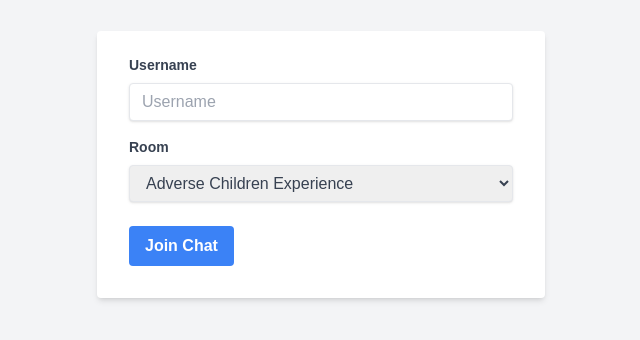
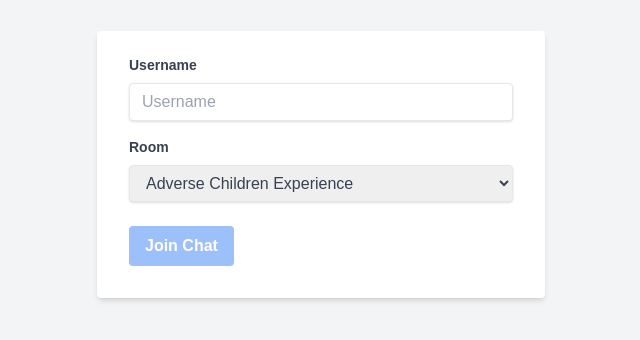
Before and after one commit to RaySatish/Shanky.well, a React (Create React App) app in the folder Pra/: page /chat/joinpage in a window 1280 px wide. Shown: the part 228-568 px from the top of the page, without its empty margins (319-959 px from the left). Built offline with nearby package versions, Linux system fonts and the light colour scheme.

Commit message:
Please enter the commit message for your changes. Lines starting with '#' will be ignored, and an empty message aborts the commit.
On branch main
Your branch is up to date with 'origin/main'.

Changes to be committed:
	modified:   Pra/src/pages/ChatPage.js
	modified:   Pra/src/pages/JoinPage.js

```diff
--- a/Pra/src/pages/ChatPage.js
+++ b/Pra/src/pages/ChatPage.js
@@ -8,7 +8,7 @@ const ChatPage = () => {
   const [room, setRoom] = useState("");
   const [username, setUsername] = useState("");
   const [messageInput, setMessageInput] = useState("");
-  const socket = io();
+  const socket = io("http://localhost:5000");
 
   useEffect(() => {
     const params = new URLSearchParams(window.location.search);
@@ -31,7 +31,7 @@ const ChatPage = () => {
     return () => {
       socket.disconnect();
     };
-  }, []);
+  }, [socket, username]);
 
   const sendMessage = (e) => {
     e.preventDefault();
--- a/Pra/src/pages/JoinPage.js
+++ b/Pra/src/pages/JoinPage.js
@@ -7,9 +7,12 @@ const JoinPage = () => {
   const [username, setUsername] = useState('');
   const [room, setRoom] = useState('');
 
-  const handleJoinChat = (e) => {
-    e.preventDefault();
-    navigate(`/chat/chatpage?username=${username}&room=${room}`);
+  const handleJoinChat = () => {
+    if (username.trim() !== '') { // Check if username is not empty or only whitespace
+      navigate(`/chat/chatpage?username=${username}&room=${room}`);
+    } else {
+      alert('Please enter a username.'); // Show an alert if username is empty
+    }
   };
 
   return (
@@ -52,9 +55,10 @@ const JoinPage = () => {
         </div>
         <div className="flex items-center justify-between">
           <button
-            className="bg-blue-500 hover:bg-blue-700 text-white font-bold py-2 px-4 rounded focus:outline-none focus:shadow-outline"
-            type="submit"
+            className={`bg-blue-500 hover:bg-blue-700 text-white font-bold py-2 px-4 rounded focus:outline-none focus:shadow-outline ${username.trim() === '' ? 'cursor-not-allowed opacity-50' : ''}`}
+            type="button"
             onClick={handleJoinChat}
+            disabled={username.trim() === ''} // Disable button if username is empty
           >
             Join Chat
           </button>
```
